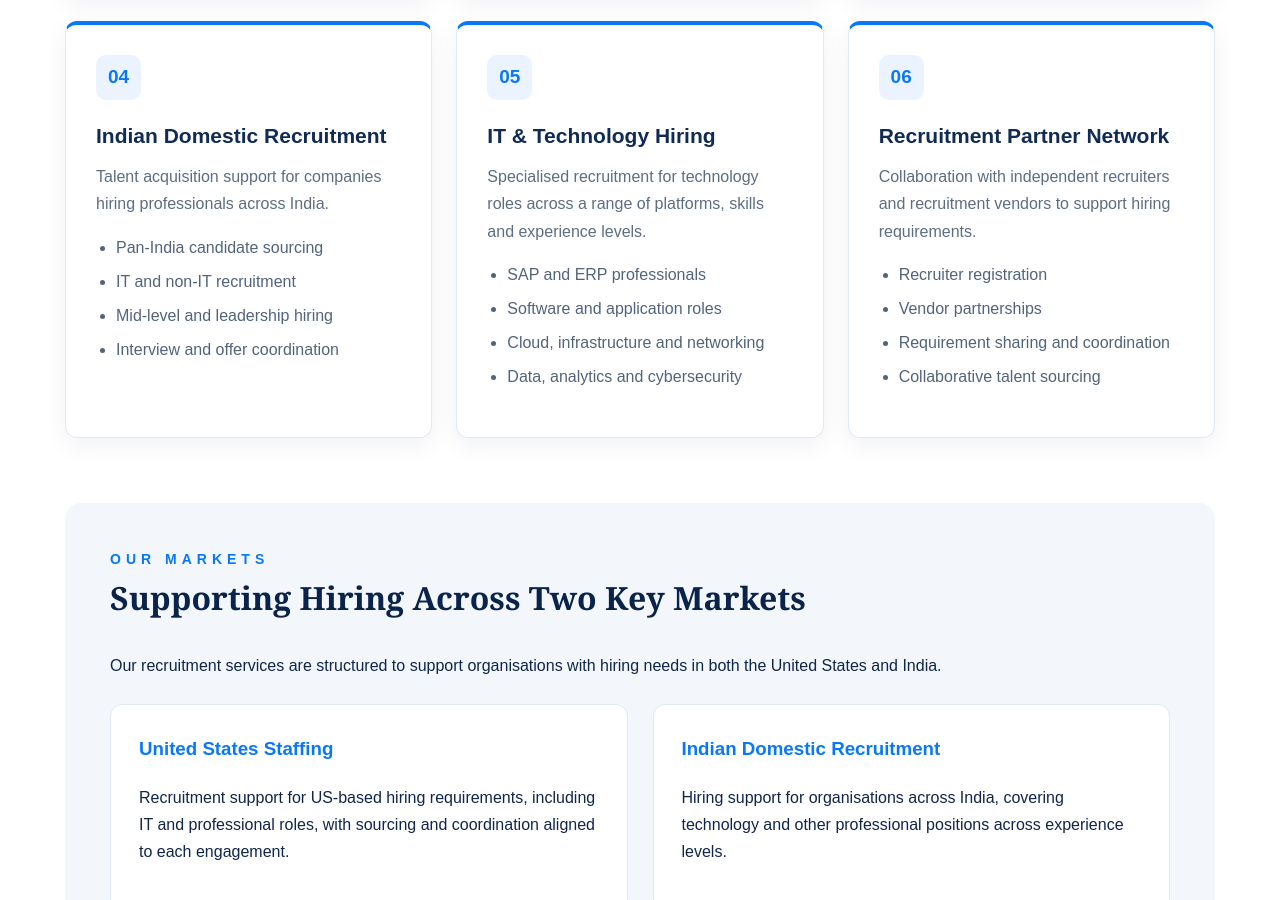
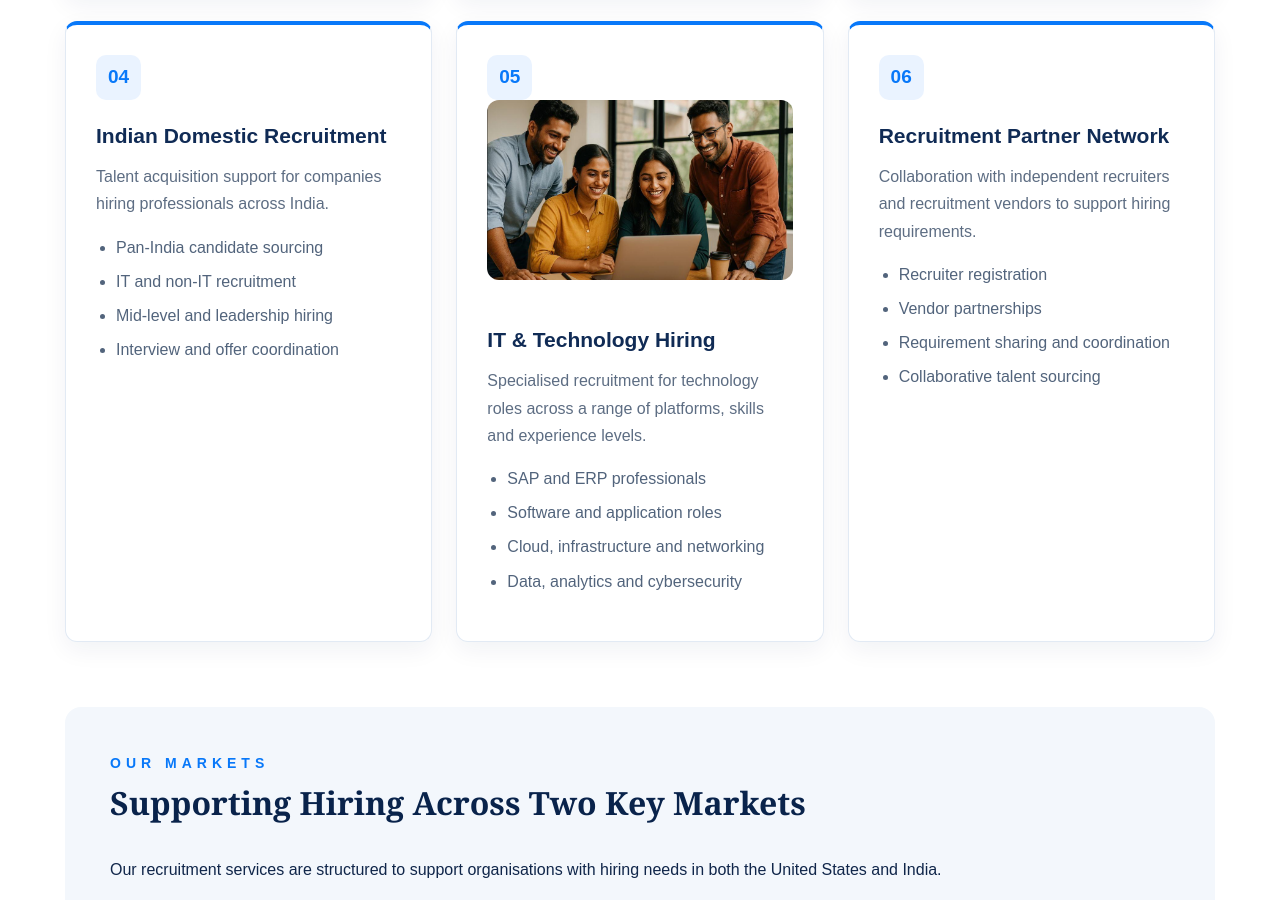
Before and after one commit to anilnaidu1425/talentquartile--Website, a plain HTML site: page services.html in a window 1280 px wide. Shown: the part 1549-2449 px from the top of the page. Drawn offline with Linux system fonts and the light colour scheme.

Commit message:
Update services.html

```diff
--- a/services.html
+++ b/services.html
@@ -166,6 +166,7 @@ nav .partner{padding:13px 18px}
 
 <article class="card">
 <div class="number">05</div>
+<img src="services-team.png" alt="TalentQuartile technology recruitment team" style="width:100%;height:180px;object-fit:cover;border-radius:12px;margin-bottom:16px;">
 <h3>IT &amp; Technology Hiring</h3>
 <p>Specialised recruitment for technology roles across a range of platforms, skills and experience levels.</p>
 <ul>
```
